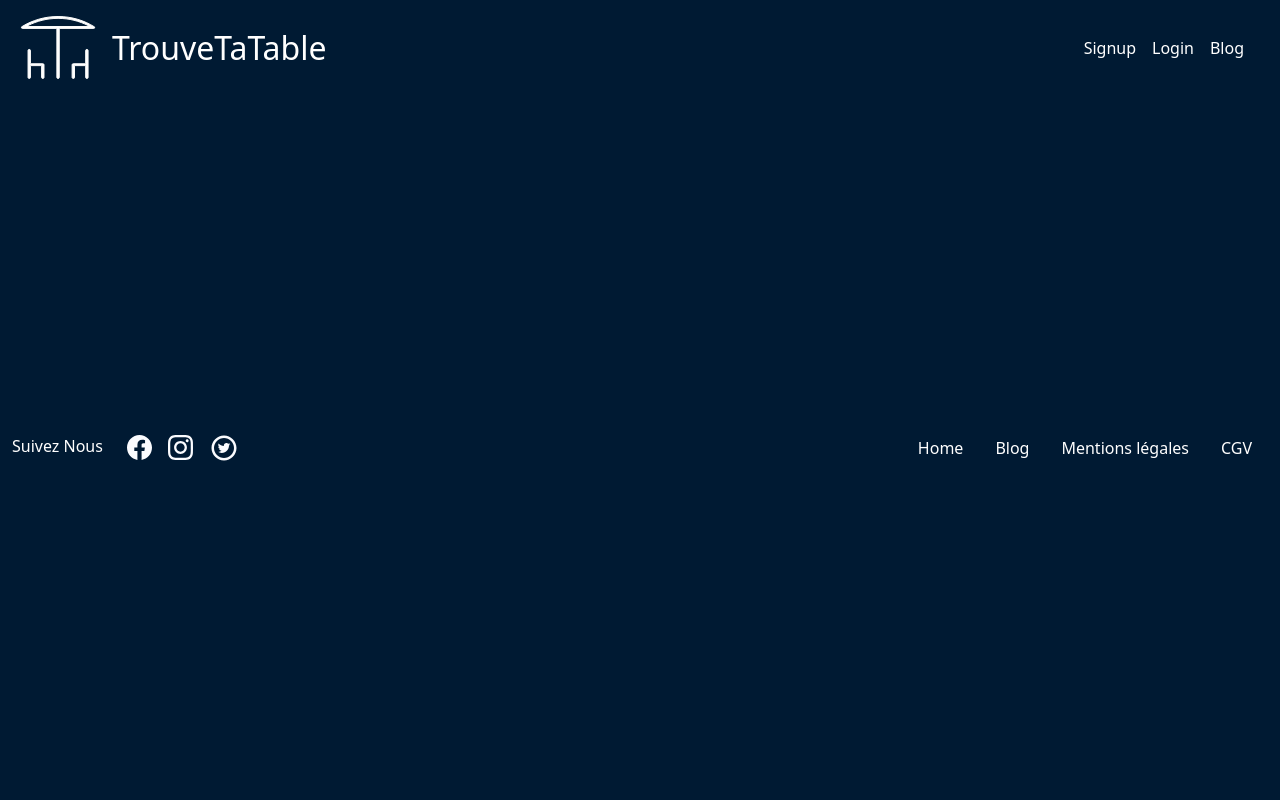
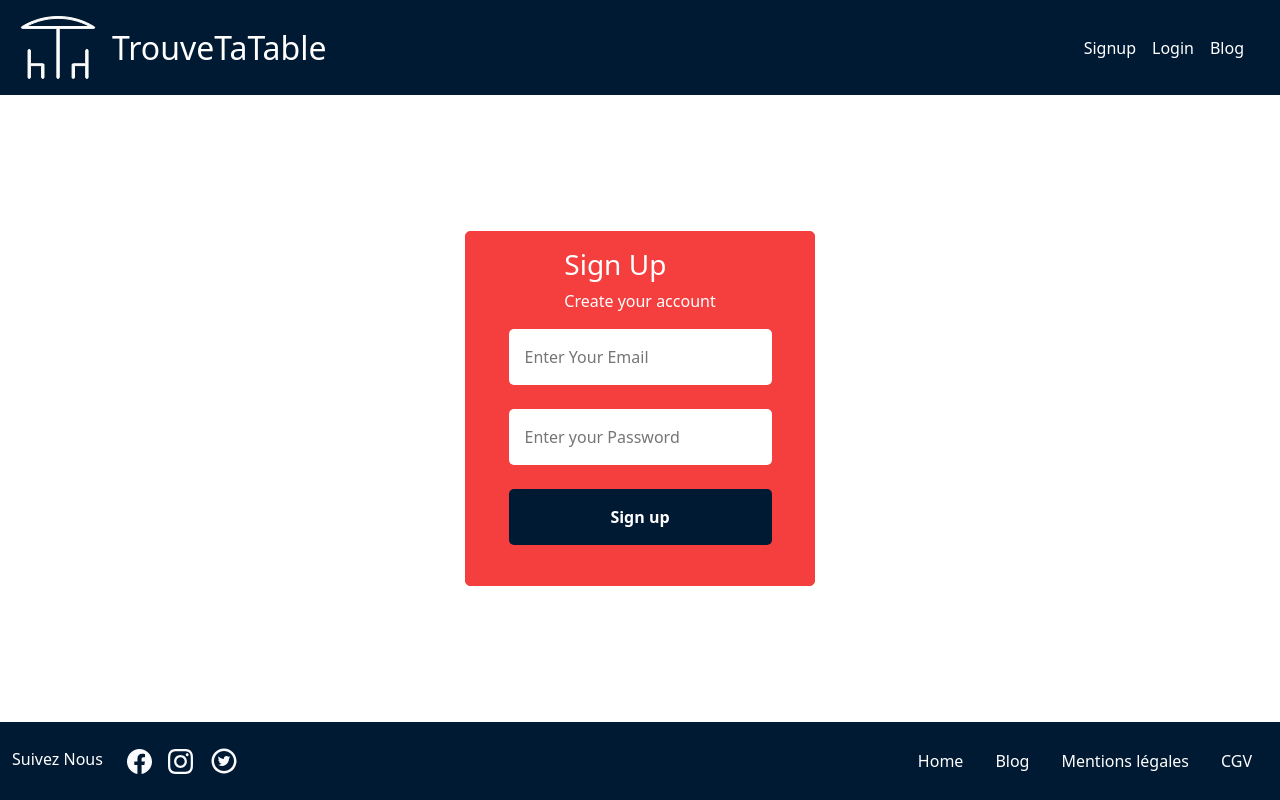
Before and after one commit to chendanet/frontend_trouvetatabe, a React (Create React App) app: page /login in a window 1280 px wide. Built offline with nearby package versions, Linux system fonts and the light colour scheme.

Commit message:
modify wrong route in signin nav

```diff
--- a/src/components/App/index.jsx
+++ b/src/components/App/index.jsx
@@ -4,6 +4,7 @@ import Footer from "components/Footer";
 import "components/App/index.css";
 import { Provider } from 'react-redux'
 import SignUp from "pages/SignUp";
+import SignIn from "pages/SignIn";
 import CreateVenue from "pages/CreateVenue"
 import 'bootstrap/dist/css/bootstrap.min.css';
 import store from 'store';
@@ -28,6 +29,9 @@ const App = () => {
             <Route path="/register">
               <SignUp />
             </Route>
+            <Route path="/login">
+              <SignIn />
+            </Route>
             <Route path="/venues">
               <CreateVenue />
             </Route>
--- a/src/components/Navbar/index.jsx
+++ b/src/components/Navbar/index.jsx
@@ -73,7 +73,7 @@ function Navbar() {
                     </Link>
                   </li>
                   <li className="nav-item">
-                    <Link className="nav-list item-list" to="/signin">
+                    <Link className="nav-list item-list" to="/login">
                       Login
                       </Link>
                   </li>
--- a/src/pages/SignIn/index.jsx
+++ b/src/pages/SignIn/index.jsx
@@ -9,7 +9,6 @@ const SignIn = () => {
 
   const [email, setEmail] = useState("")
   const [password, setPassword] = useState("")
-    // const [is_manager, setIsManager] = useState(false)
   const dispatch = useDispatch()
   const history = useHistory();
 
@@ -21,10 +20,6 @@ const SignIn = () => {
   const handlePassword = (e) => {
     setPassword(e.target.value)
   }
-
-
-
-
 
   const fetchSignIn = async (e) => {
 
@@ -95,7 +90,6 @@ const SignIn = () => {
               Sign up
               </button>
             <br />
-
           </div>
         </form>
       </div>
```
Lines whose indentation alone changed are shown as unchanged.
